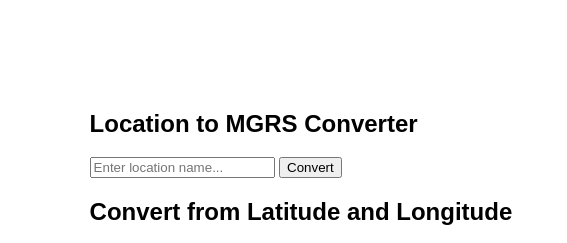
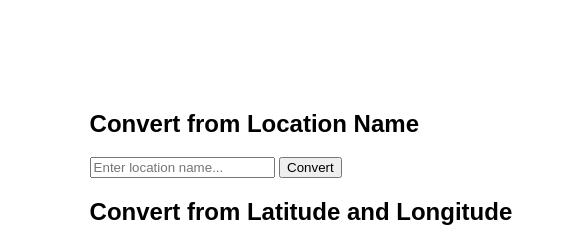
Before and after one commit to nielzon-t/hunters-navaid-tools, a website: page index.html in a window 1280 px wide. Shown: the top 243 px of the page, 0-567 px from the left. Drawn offline with Linux system fonts and the light colour scheme; some packages are replaced by stand-ins of ours.

Commit message:
minor tweaks

```diff
--- a/index.html
+++ b/index.html
@@ -9,7 +9,7 @@
 <div class="topsections">
   <div class="sectionA">
     <div class="component">
-      <h2>Location to MGRS Converter</h2>
+      <h2>Convert from Location Name</h2>
       <input type="text" id="locationInput" placeholder="Enter location name...">
       <button onclick="convertLocation()">Convert</button>
     </div>
```
